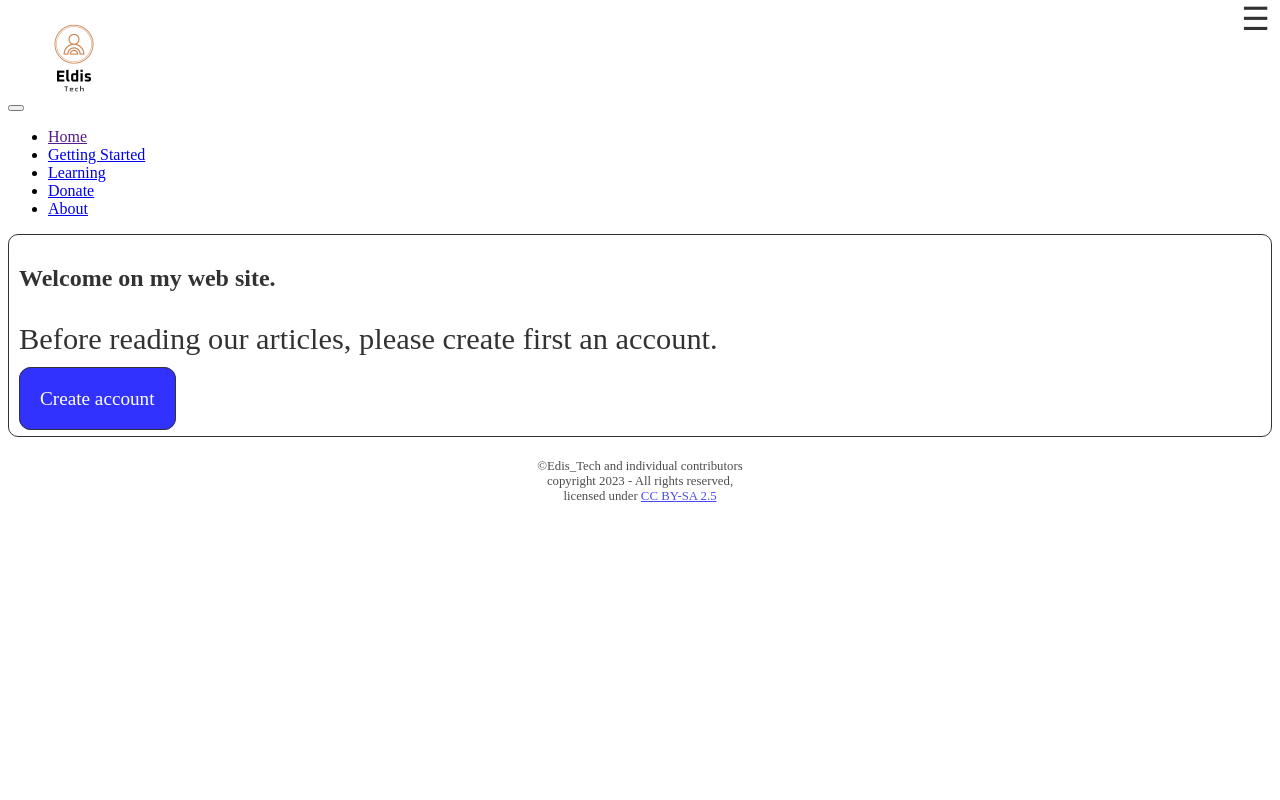
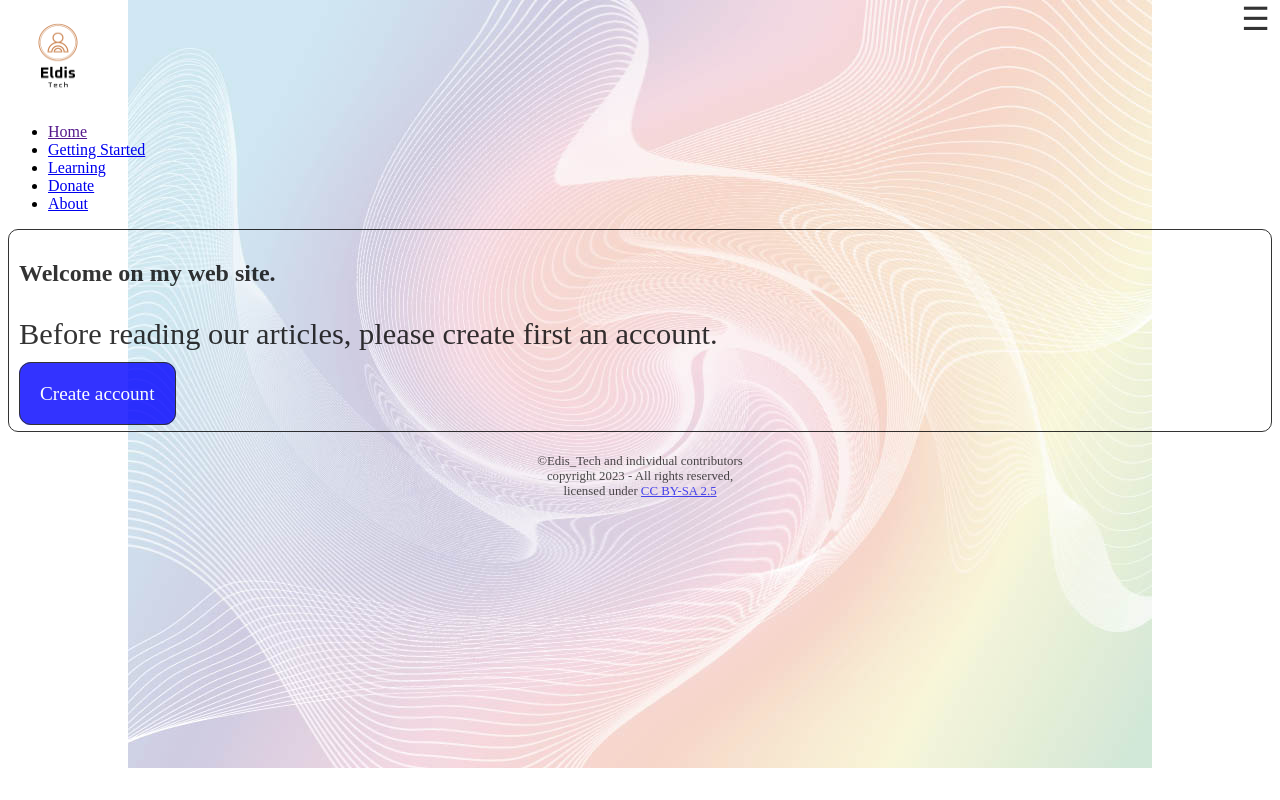
Before and after one commit to EldisTech/new, a plain HTML site: page index.html in a window 1280 px wide. Drawn offline with nearby package versions, Linux system fonts and the light colour scheme.

Commit message:
index.html

```diff
--- a/index.html
+++ b/index.html
@@ -1,4 +1,4 @@
-<!DOCTYPE html><html lang="en"><head><meta charset="utf-8"><meta name="viewport" content="width=device-width, initial-scale=1.0"><meta name="description" content="Eldis Merveilleux's domain."><title>EldisTech</title></head><body><header class="navbar navbar-default navbar-static-top"><div class="container"><div class="navbar-header"><button class="navbar-toggle" type="button" data-toggle="collapse" data-target=".navbar-collapse"><span class="icon-bar"></span><span class="icon-bar"></span><span class="icon-bar"></span></button><a class="navbar-brand" href="#"><img style="height: 100px; width: 100px" src="logo.png"></a></div><div style="position: absolute; right: 10px; top: 0px; font-size: 2em; opacity: 0.8">&#9776</div><div class="collapse navbar-collapse; text-decoration: none"><ul class="nav navbar-nav"><li class="active">  <a href="">Home</a></li><li><a href="getting_started/">Getting Started</a></li><li><a href="examples/">Learning</a></li><li><a href="https://github.com/mozilla/pdf.js/wiki/Frequently-Asked-Questions">Donate</a></li><li><a href="api/">About</a></li></ul></div></div></header><div class="container"><div class="starter-template"><section style="border: 1px solid black; border-radius: 10px; padding: 10px; opacity: 0.8" class="content"><h2 class="text-center"><span class="caps"></span> Welcome on my web site.</h2>
+<!DOCTYPE html><html lang="en"><head><meta charset="utf-8"><meta name="viewport" content="width=device-width, initial-scale=1.0"><meta name="description" content="Eldis Merveilleux's domain."><title>EldisTech</title><style type="text/css">body{background-image: url(R.jpg); background-repeat: no-repeat; background-attachment: fixed; background-position: top center;</style></head><body><header class="navbar navbar-default navbar-static-top"><div class="container"><div class="navbar-header"><a class="navbar-brand" href="#"><img style="height: 95px; width: 100px" src="logo.png"></a></div><div style="position: absolute; right: 10px; top: 0px; font-size: 2em; opacity: 0.8">&#9776</div><div class="collapse navbar-collapse; text-decoration: none"><ul class="nav navbar-nav"><li class="active">  <a href="">Home</a></li><li><a href="getting_started/">Getting Started</a></li><li><a href="examples/">Learning</a></li><li><a href="https://github.com/mozilla/pdf.js/wiki/Frequently-Asked-Questions">Donate</a></li><li><a href="api/">About</a></li></ul></div></div></header><div class="container"><div class="starter-template"><section style="border: 1px solid black; border-radius: 10px; padding: 10px; opacity: 0.8" class="content"><h2 class="text-center"><span class="caps"></span> Welcome on my web site.</h2>
 <p class="text-center" style="font-size: 20px; font-size: 1.9em">Before reading our articles, please create first an<span class="widont">&nbsp;</span>account.
 </p>
 <p>
```
